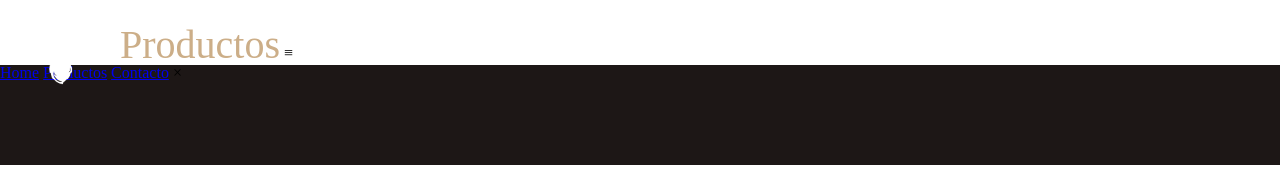
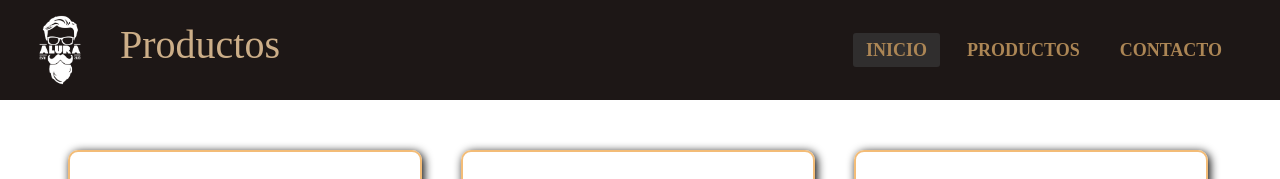
Before and after one commit to DanielMena09/DanielMena09.github.io, a plain HTML site: page productos.html in a window 1280 px wide. Shown: the top 179 px of the page. Drawn offline with Linux system fonts and the light colour scheme.

Commit message:
Update productos.html

```diff
--- a/productos.html
+++ b/productos.html
@@ -4,7 +4,9 @@
 
     <head> <!-- datos de cabecera, metadatos-->
         <meta charset="utf-8"> <!-- para que los navegadores lean todo tipo de caracteres de idiomas -->
+        <meta http-equiv="X-UA-Compatible" content="IE=edge">
         <meta name="viewport" content="width=device-width, initial-scale=1.0">
+        <link href="https://cdnjs.cloudflare.com/ajax/libs/font-awesome/5.13.0/css/all.min.css" rel="stylesheet">
         <title>Productos - Barbería Alura</title> <!-- titulo del sitio web-->
         <link rel="stylesheet" href="reset.css"> <!-- se enlanzan los CSS -->
         <link rel="stylesheet" href="style.css">
@@ -12,25 +14,21 @@
 
     </head>
     <body> <!-- el cuerpo del sitio web, contiene toda la estructura-->
-        <header> <!-- el encabezado visible de la pagina web-->
-            <h1 class="titulo-superior">Productos</h1>
-            <img src="../imagenes/logo-blanco.png" class="logo-superior">
+        <nav class="contenedor-menu">
+            <img src="imagenes/logo-blanco.png" class="logo-superior">
+            <h1 class="titulo-superior"> Productos</h1>
             <input type="checkbox" id="check">
-            <label for="check" class="mostrar-menu">
-                &#8801
+            <label for="check" class="checkbtn">
+                <i class="fas fa-bars"></i>
             </label>
-            <nav class="menu">
-
-                <a href="index.html">Home</a>
-                <a href="productos.html">Productos</a>
-                <a href="contactos.html">Contacto</a>
-                <label for="check" class="esconder-menu">
-                    &#215
-                </label>
-            </nav>
-        </header>
-
-
+            <a href="#" class="enlace">
+            </a>
+            <ul class="lista-menu">
+                <li><a class="active" href="index.html">Inicio</a></li>
+                <li><a href="productos.html">Productos</a></li>
+                <li><a href="contactos.html">Contacto</a></li>
+            </ul>
+        </nav>
         <main>
             <ul class="productos">
                 <li>
```
